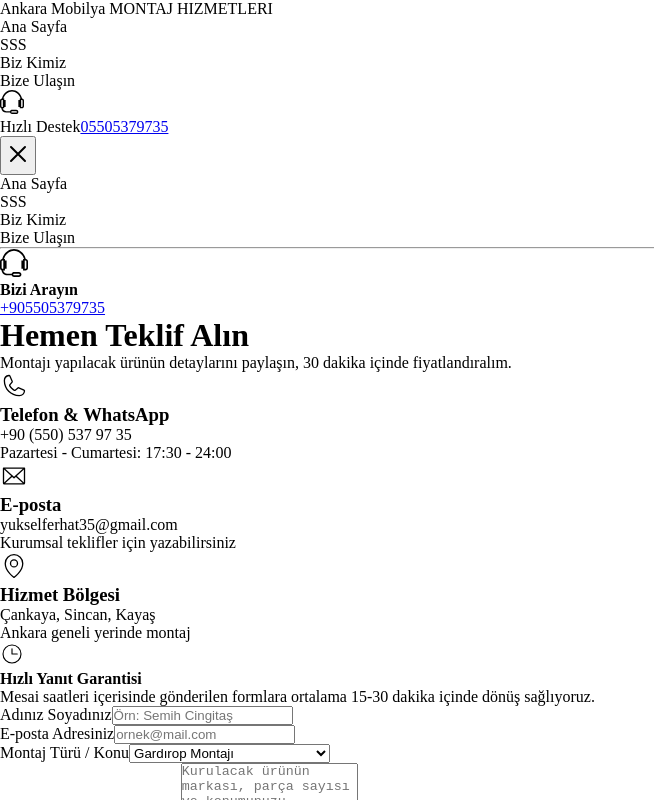
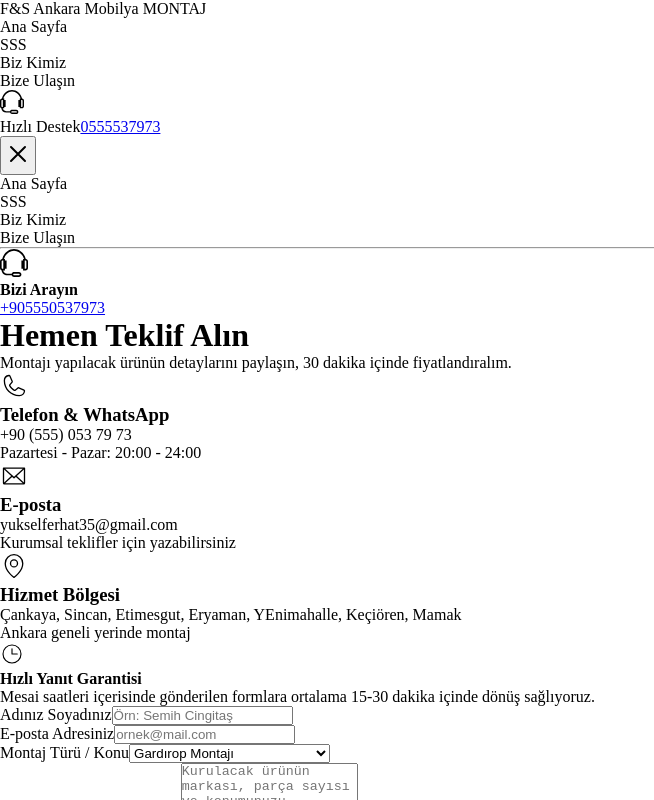
Before and after one commit to yukselferhat/frontend, a React (Create React App) app: page /contact in a window 1280 px wide. Both pictures are taken after a click on the button 18 px from the left and 155 px from the top of the page. Shown: the top 800 px of the page, without its empty margins (0-654 px from the left). Built offline with nearby package versions, Linux system fonts and the light colour scheme.

Commit message:
Add files via upload

```diff
--- a/package.json
+++ b/package.json
@@ -15,14 +15,11 @@
     "framer-motion": "^12.27.2",
     "leaflet": "^1.9.4",
     "lucide-react": "^0.562.0",
-    "openai": "^6.16.0",
     "react": "^19.2.0",
     "react-countup": "^6.5.3",
     "react-dom": "^19.2.0",
     "react-icons": "^5.5.0",
     "react-leaflet": "^5.0.0",
-    "react-paginate": "^8.3.0",
-    "react-rating-stars-component": "^2.2.0",
     "react-redux": "^9.2.0",
     "react-router-dom": "^7.10.1",
     "react-scripts": "5.0.1",
--- a/public/index.html
+++ b/public/index.html
@@ -42,7 +42,7 @@
 
   -->
 
-  <title>Usta Montaj | Aynı Gün Montaj</title>
+  <title>F&S Ankara mobilya montj | Aynı Gün Montaj</title>
 
   <style>
 
@@ -64,7 +64,7 @@
 
 <body>
 
-  <noscript>Flora Haven'ı görüntüleyebilmek için tarayıcınızda JavaScript'in etkin olması gerekir.</noscript>
+  <noscript>F&S Ankara mobilya montj'ı görüntüleyebilmek için tarayıcınızda JavaScript'in etkin olması gerekir.</noscript>
 
   <script type="application/ld+json">
 
--- a/src/layout/Footer.jsx
+++ b/src/layout/Footer.jsx
@@ -4,7 +4,7 @@ import { MdOutlineMailOutline, MdPhoneInTalk } from "react-icons/md";
 
 const Footer = () => {
 
-    const url = `https://wa.me/905060537423?text=${encodeURIComponent('Merhaba, mobilya montajı hakkında bilgi almak istiyorum.')}`;
+    const url = `https://wa.me/905550537973?text=${encodeURIComponent('Merhaba, mobilya montajı hakkında bilgi almak istiyorum.')}`;
 
     return (
 
--- a/src/layout/Header.jsx
+++ b/src/layout/Header.jsx
@@ -26,7 +26,7 @@ const Header = () => {
                 <div onClick={() => navigate('/')} className='cursor-pointer flex items-center gap-2'>
 
                     {/* <img className='w-32 md:w-40 object-contain' src="/MERNlogo2.png" alt="logo" /> */}
-                    <span className="font-black italic text-sm text-slate-800">Ankara Mobilya <span className="text-red-600">MONTAJ HIZMETLERI</span></span>
+                    <span className="font-black italic text-sm text-slate-800"><span className="text-red-600">F&S</span> Ankara Mobilya MONTAJ</span>
 
                 </div>
 
@@ -49,7 +49,7 @@ const Header = () => {
                         <div className='flex flex-col'>
 
                             <span className='text-[10px] uppercase font-bold text-slate-400 leading-none mb-1'>Hızlı Destek</span>
-                            <a className='text-sm font-bold text-slate-800 hover:text-red-600 transition-colors' href="tel:+905505379735">05505379735</a>
+                            <a className='text-sm font-bold text-slate-800 hover:text-red-600 transition-colors' href="tel:+905550537973">0555537973</a>
 
                         </div>
 
@@ -78,7 +78,7 @@ const Header = () => {
                     <hr className='my-2 border-slate-100' />
                     <div className='flex items-center gap-4 p-4 bg-slate-50 rounded-xl'><TfiHeadphoneAlt size={28} className='text-red-600' /><div>
                     <h4 className='text-xs font-bold text-slate-400 uppercase'>Bizi Arayın</h4>
-                    <a href="tel:+905505379735" className='text-base font-bold text-slate-800'>+905505379735</a>
+                    <a href="tel:+905550537973" className='text-base font-bold text-slate-800'>+905550537973</a>
 
                         </div>
 
--- a/src/pages/AboutPage.jsx
+++ b/src/pages/AboutPage.jsx
@@ -39,11 +39,11 @@ const AboutPage = () => {
                     <div>
 
                         <span className="text-red-600 font-black tracking-widest uppercase text-xs border-l-4 border-red-600 pl-3">Biz Kimiz?</span>
-                        <h2 className="text-3xl md:text-4xl font-bold text-slate-800 mt-4 mb-6 leading-tight">Profesyonel Montajda 10 Yıllık Güven</h2>
+                        <h2 className="text-3xl md:text-4xl font-bold text-slate-800 mt-4 mb-6 leading-tight">Profesyonel Montajda 20 Yıllık Güven</h2>
 
                         <div className="space-y-4 text-slate-600 leading-relaxed text-lg">
 
-                            <p>2014 yılında bireysel bir girişim olarak başlayan yolculuğumuz, bugün Konya genelinde binlerce haneye ve ofise ulaşan profesyonel bir teknik ekibe dönüştü. Karmaşık kurulum kılavuzlarını sizin için birer konfora dönüştürüyoruz.</p>
+                            <p>2006 yılında bireysel bir girişim olarak başlayan yolculuğumuz, bugün Ankara genelinde binlerce haneye ve ofise ulaşan profesyonel bir teknik ekibe dönüştü. Karmaşık kurulum kılavuzlarını sizin için birer konfora dönüştürüyoruz.</p>
                             <p><strong>Garantili İşçilik:</strong> Yapılan her montaj işlemi, ekibimizin imzasını taşır. Sadece kurmuyor, mobilyalarınızın en uzun ömürlü olacağı şekilde stabilizasyonunu sağlıyoruz.</p>
                             <p><strong>Hız ve Titizlik:</strong> Zamanınızın değerli olduğunu biliyoruz. Randevu saatine sadık kalarak, evinizi kirletmeden ve en sessiz şekilde kurulumu tamamlıyoruz.</p>
 
@@ -165,5 +165,4 @@ const AboutPage = () => {
     );
 };
 
-
 export default AboutPage;
--- a/src/pages/ChatWindow.jsx
+++ b/src/pages/ChatWindow.jsx
@@ -4,7 +4,7 @@ const ChatWindow = () => {
 
     const handleWhatsAppClick = () => {
 
-        const numara = "905060537423";
+        const numara = "905550537973";
         const mesaj = "Merhaba, mobilya montajı hakkında bilgi almak istiyorum.";
         const url = `https://wa.me/${numara}?text=${encodeURIComponent(mesaj)}`;
         window.open(url, '_blank');
--- a/src/pages/ContactPage.jsx
+++ b/src/pages/ContactPage.jsx
@@ -11,9 +11,9 @@ const ContactPage = () => {
 
         e.preventDefault();
 
-        const serviceID = 'service_vw4gtml';
-        const templateID = 'template_ka601bt';
-        const publicKey = 'fU1dvyv_99NCd3K7-';
+        const serviceID = 'service_vfn5rc8';
+        const templateID = 'template_tuma8kl';
+        const publicKey = '3a85mBjQ7GVg5KxPe';
 
         const templateParams = {
 
@@ -41,8 +41,8 @@ const ContactPage = () => {
         {
             icon: <PiPhoneLight size={28} />,
             title: "Telefon & WhatsApp",
-            detail: "+90 (550) 537 97 35",
-            subDetail: "Pazartesi - Cumartesi: 17:30 - 24:00"
+            detail: "+90 (555) 053 79 73",
+            subDetail: "Pazartesi - Pazar: 20:00 - 24:00"
         },
         {
             icon: <PiEnvelopeLight size={28} />,
@@ -53,7 +53,7 @@ const ContactPage = () => {
         {
             icon: <PiMapPinLight size={28} />,
             title: "Hizmet Bölgesi",
-            detail: "Çankaya, Sincan, Kayaş",
+            detail: "Çankaya, Sincan, Etimesgut, Eryaman, YEnimahalle, Keçiören, Mamak",
             subDetail: "Ankara geneli yerinde montaj"
         }
     ];
@@ -88,7 +88,7 @@ const ContactPage = () => {
                             <div>
 
                                 <h3 className="font-bold text-slate-800 text-base mb-1">{item.title}</h3>
-                                <p className="text-slate-700 font-semibold text-sm">{item.detail}</p>
+                                <p className="text-slate-700 font-semibold text-[13px]">{item.detail}</p>
                                 <p className="text-slate-400 text-[11px] mt-1 uppercase tracking-wider">{item.subDetail}</p>
 
                             </div>
--- a/src/pages/FAQPage.jsx
+++ b/src/pages/FAQPage.jsx
@@ -1,6 +1,6 @@
 import { useState } from 'react';
 import { useNavigate } from 'react-router-dom';
-import { PiCaretDownBold, PiQuestionLight, PiTruckLight, PiHammerLight, PiShieldCheckLight, PiClockLight } from "react-icons/pi";
+import { PiCaretDownBold, PiQuestionLight, PiTruckLight, PiHammerLight, PiClockLight } from "react-icons/pi";
 
 const FAQPage = () => {
 
@@ -18,11 +18,6 @@ const FAQPage = () => {
             icon: <PiHammerLight size={24} />,
             question: "Hangi marka mobilyaların montajını yapıyorsunuz?",
             answer: "IKEA, Koçtaş, Bauhaus, Vivense ve Trendyol gibi popüler markaların yanı sıra, tüm özel yapım mobilya, mutfak ve ray dolapların montaj ve demontaj işlemlerini yapıyoruz."
-        },
-        {
-            icon: <PiShieldCheckLight size={24} />,
-            question: "Montaj sonrası garanti veriyor musunuz?",
-            answer: "Kesinlikle. İşçiliğimizden kaynaklanan her türlü sorunda (kapak ayarı, gevşeme vb.) 6 ay boyunca ücretsiz destek sağlıyoruz. Güvenliğiniz için ağır dolapları her zaman duvara sabitliyoruz."
         },
         {
             icon: <PiTruckLight size={24} />,
@@ -91,28 +86,23 @@ const FAQPage = () => {
                 ))}
             </div>
 
-            {/* Alt Bilgi Kartı */}
             <div className="mt-16 text-center bg-slate-900 rounded-[2.5rem] p-10 shadow-2xl relative overflow-hidden">
+
                 <div className="absolute top-0 right-0 w-32 h-32 bg-red-600/10 rounded-full -mr-16 -mt-16"></div>
                 <h3 className="text-2xl font-bold text-white mb-3">Aradığınız yanıtı bulamadınız mı?</h3>
+
                 <p className="text-slate-400 text-sm mb-8 max-w-md mx-auto">
                     Özel ölçü montajlar veya büyük projeleriniz için doğrudan ustamızla görüşebilirsiniz.
                 </p>
                 <div className="flex flex-col sm:flex-row justify-center gap-4">
-                    <button
-                        onClick={() => navigate('/contact')}
-                        className="bg-red-600 text-white px-10 py-4 rounded-xl font-bold hover:bg-red-700 transition-all shadow-xl shadow-red-900/20 active:scale-95"
-                    >
-                        Bize Ulaşın
-                    </button>
-                    <a
-                        href="tel:+905511335410"
-                        className="bg-white/10 text-white border border-white/20 px-10 py-4 rounded-xl font-bold hover:bg-white/20 transition-all backdrop-blur-sm"
-                    >
-                        Hemen Ara
-                    </a>
+
+                    <button onClick={() => navigate('/contact')} className="bg-red-600 text-white px-10 py-4 rounded-xl font-bold hover:bg-red-700 transition-all shadow-xl shadow-red-900/20 active:scale-95">Bize Ulaşın</button>
+                    <a href="tel:+905550537973" className="bg-white/10 text-white border border-white/20 px-10 py-4 rounded-xl font-bold hover:bg-white/20 transition-all backdrop-blur-sm">Hemen Ara</a>
+
                 </div>
+
             </div>
+
         </div>
     );
 };
```
Also changed, not shown: src/pages/Home.jsx (+4 -4 lines).
